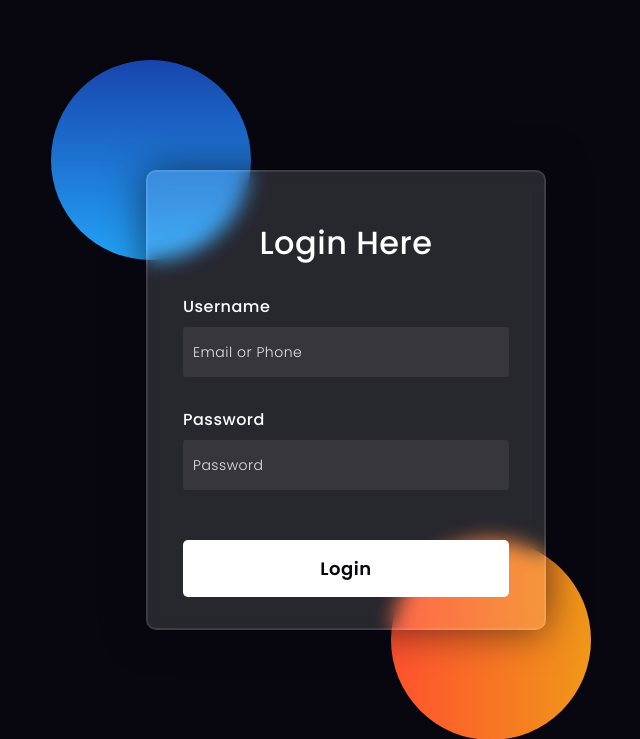
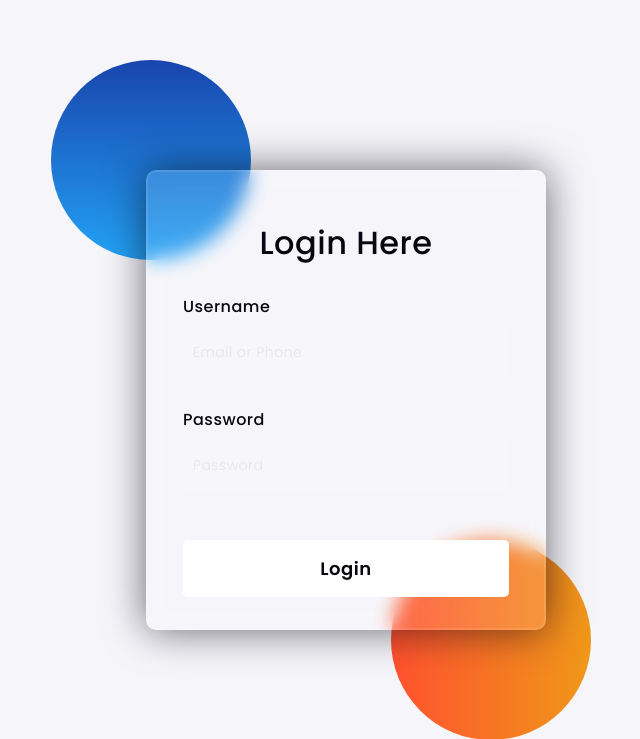
Before and after one commit to V014/nalipiri, a PHP site: page / in a window 1280 px wide. Shown: the top 739 px of the page, without its empty margins (294-934 px from the left). Run offline with PHP 8.4, Linux system fonts and the light colour scheme.

Commit message:
unified login page to be light mode

```diff
--- a/css/login.css
+++ b/css/login.css
@@ -6,7 +6,7 @@
     box-sizing: border-box;
 }
 body{
-    background-color: #080710;
+    background-color: #f5f5fa;
 }
 .background{
     width: 430px;
@@ -55,7 +55,7 @@
 }
 form *{
     font-family: 'Poppins',sans-serif;
-    color: #ffffff;
+    color: #080710;
     letter-spacing: 0.5px;
     outline: none;
     border: none;
```
